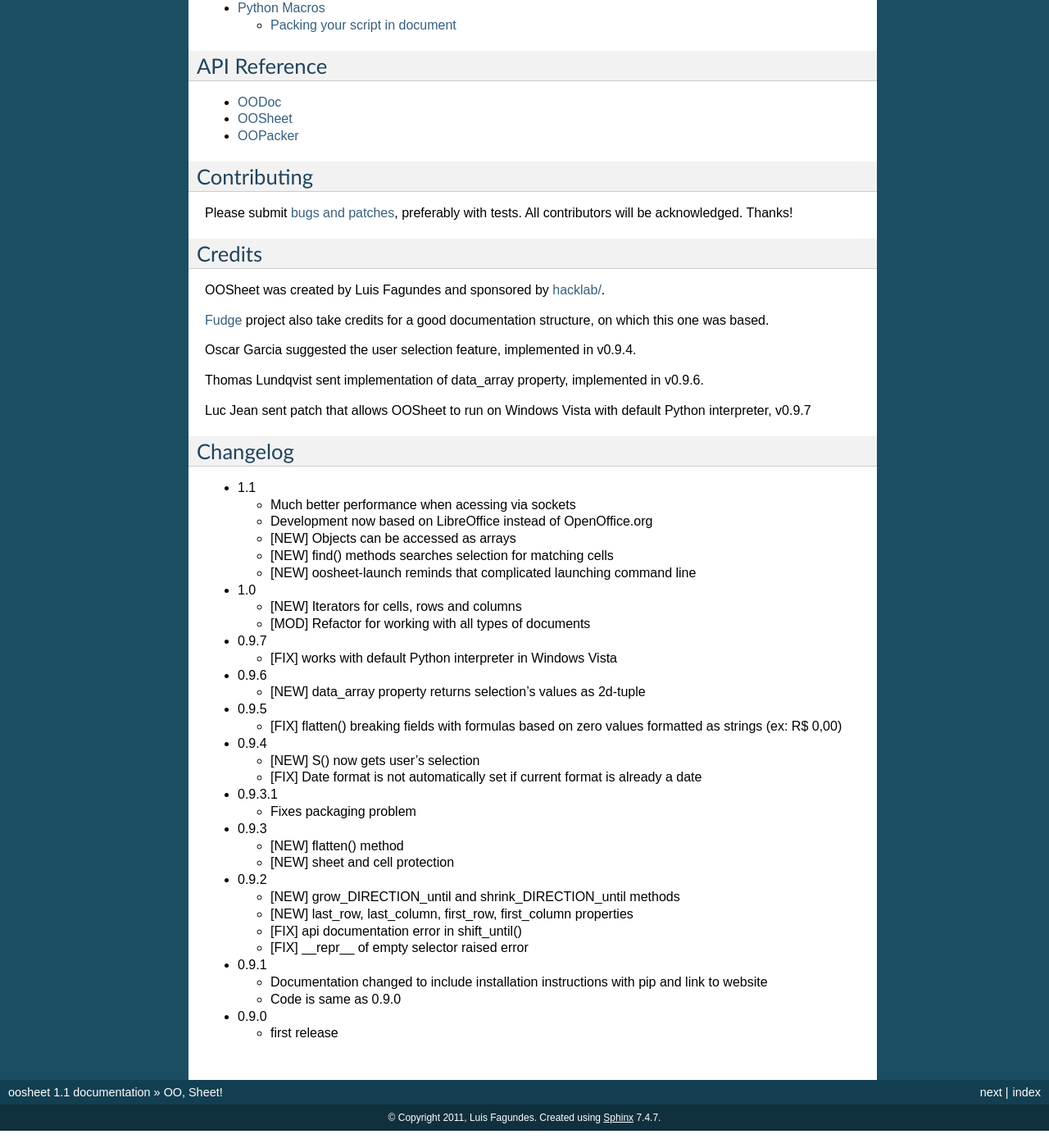
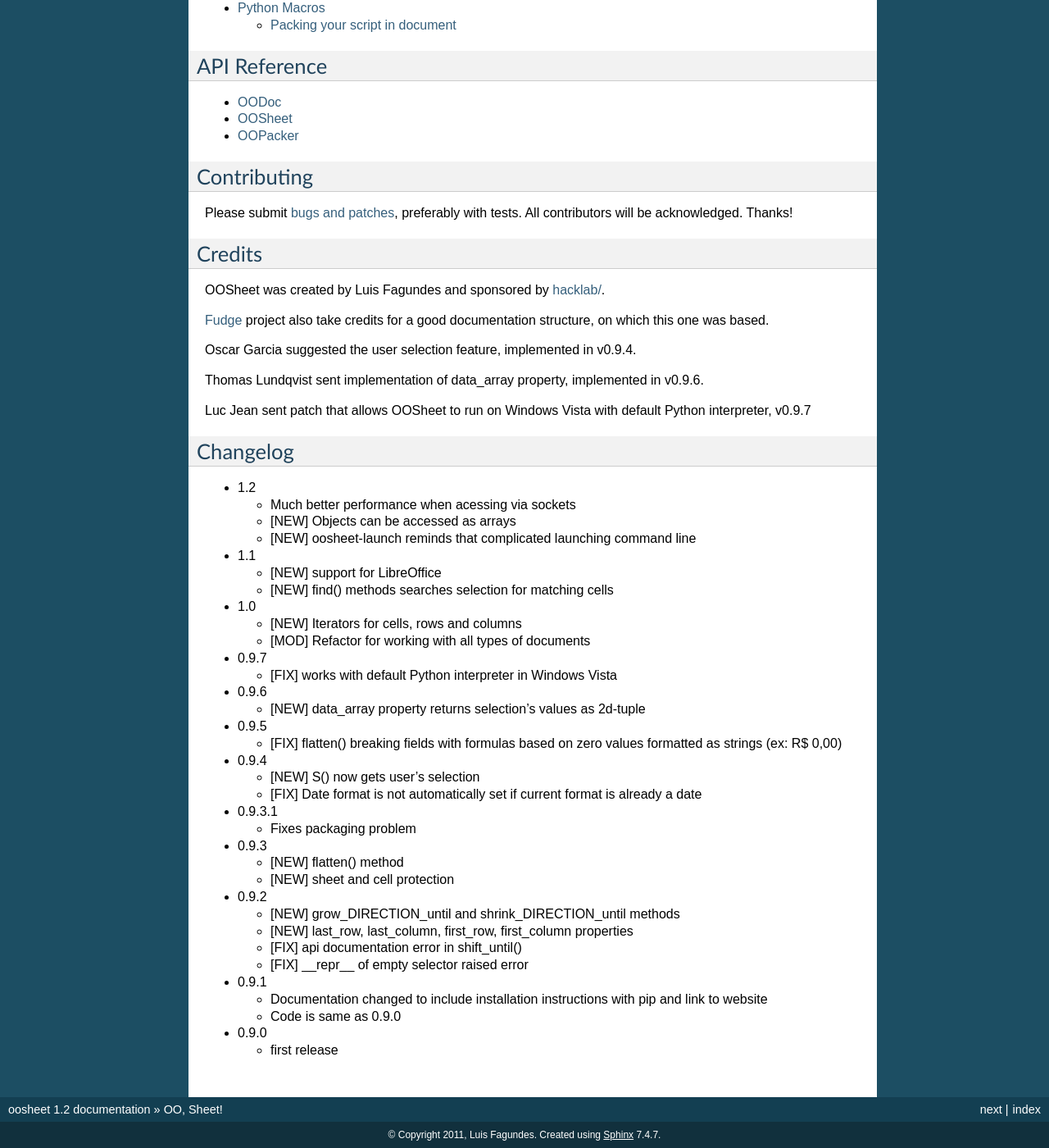
Before and after one commit to lfagundes/oosheet, a Sphinx documentation site: the page built from docs/index.rst, in a window 1280 px wide and 1400 px high, scrolled down 1583 px. Shown: the whole window at 82% size. Built offline with Sphinx 7.4.7, drawn with Linux system fonts in a browser that asks for light colours; pages that are not in the unit, such as notebooks, are missing from menus; before the commit the page ends 2962 px from its top, so only the background shows below that; some of the changed text lies outside the part shown.

Commit message:
release 1.2 (in previous commit I thought this was version 1.1 :-) )

```diff
--- a/docs/index.rst
+++ b/docs/index.rst
@@ -95,13 +95,16 @@
 Changelog
 =========
 
+- 1.2
+
+  - Much better performance when acessing via sockets
+  - [NEW] Objects can be accessed as arrays
+  - [NEW] oosheet-launch reminds that complicated launching command line
+
 - 1.1
 
-  - Much better performance when acessing via sockets
-  - Development now based on LibreOffice instead of OpenOffice.org
-  - [NEW] Objects can be accessed as arrays
+  - [NEW] support for LibreOffice
   - [NEW] find() methods searches selection for matching cells
-  - [NEW] oosheet-launch reminds that complicated launching command line
 
 - 1.0
 
--- a/setup.py
+++ b/setup.py
@@ -2,7 +2,7 @@
 import os
 
 setup(name = 'oosheet',
-      version = '1.1',
+      version = '1.2',
       description = 'OpenOffice.org Spreadsheet scripting library',
       long_description = open(os.path.join(os.path.dirname(__file__), "README")).read(),
       author = "Luis Fagundes",
```
